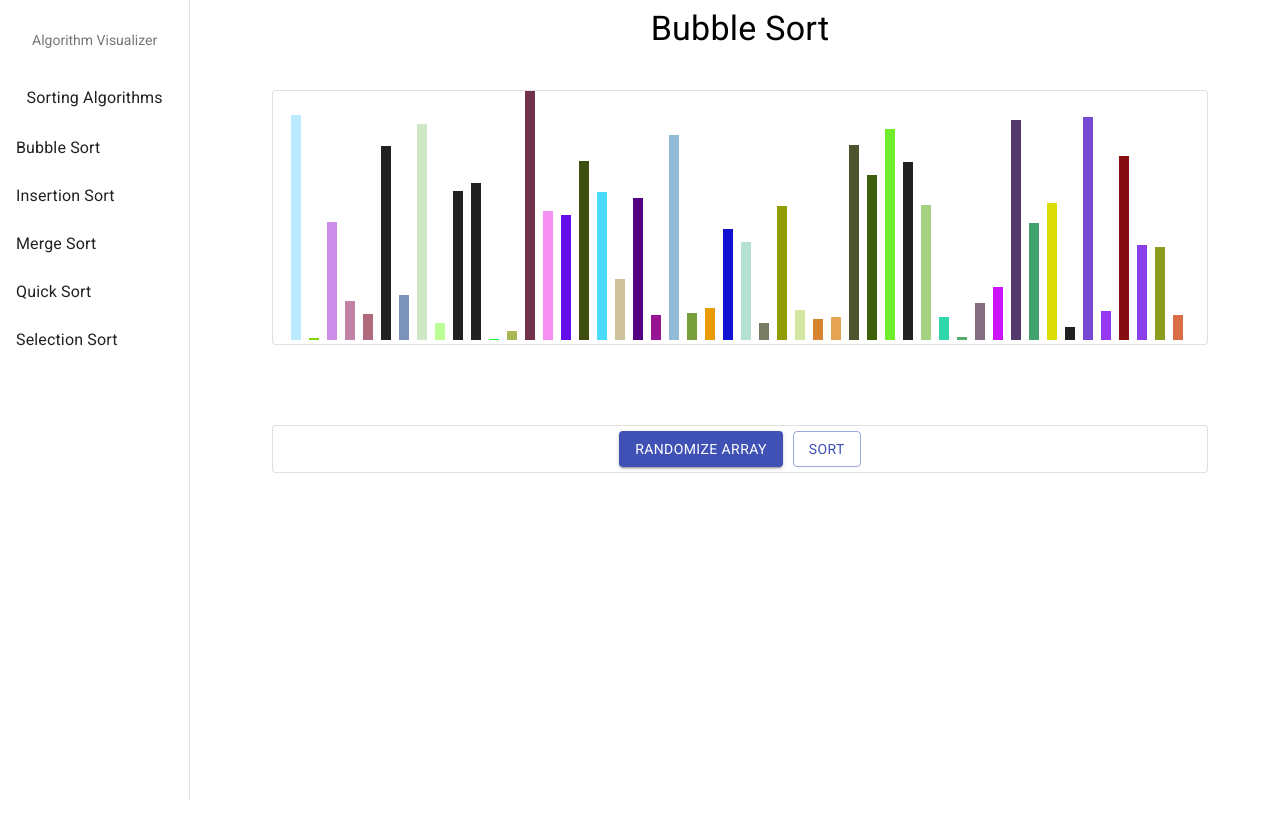
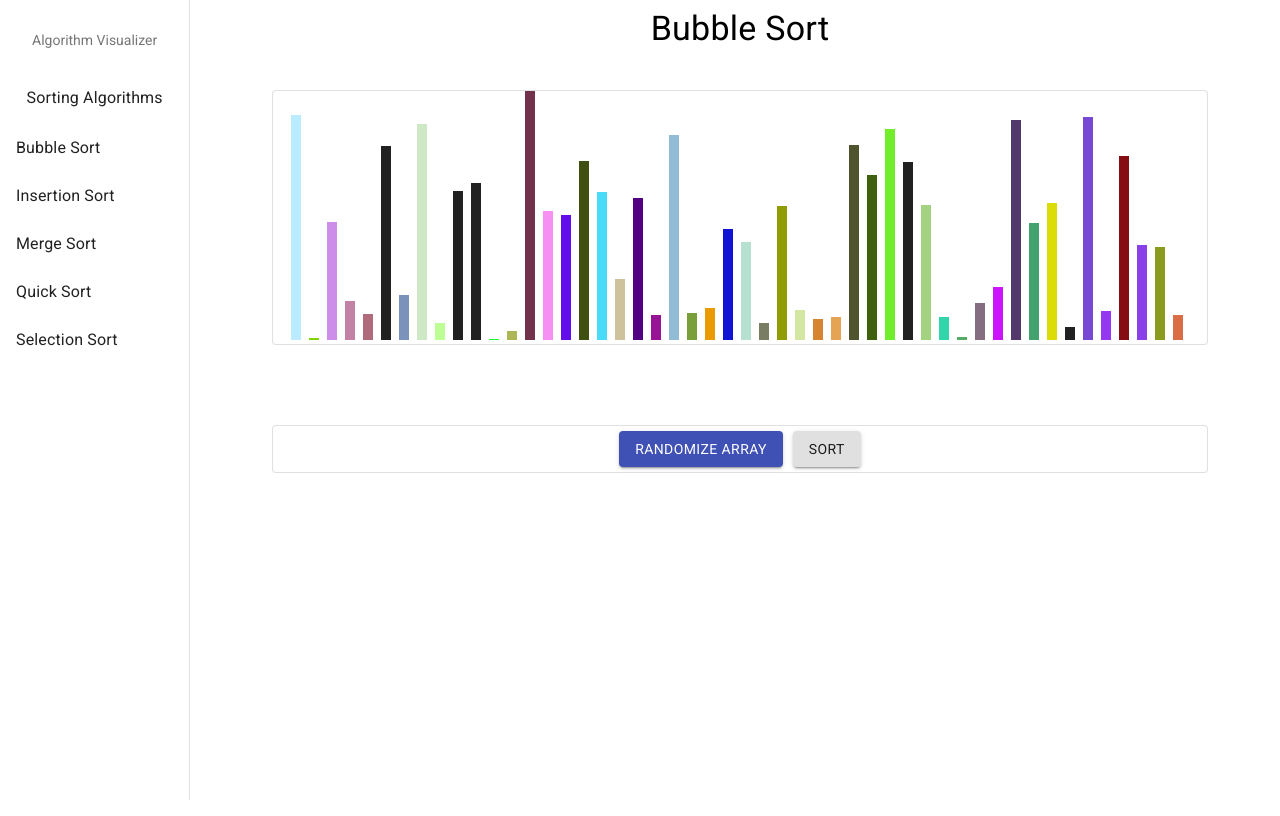
Before and after one commit to sahuashi/algorithm-visualizer, a React (Create React App) app: page / in a window 1280 px wide. Built offline with nearby package versions, Linux system fonts and the light colour scheme; the HTML template or start-up script is replaced by a standard one.

Commit message:
Fix merge sort

```diff
--- a/src/App.js
+++ b/src/App.js
@@ -14,6 +14,7 @@ import selectionSort from "./algorithms/selection-sort";
 function App() {
   const [selectedAlgorithm, setSelectedAlgorithm] =  useState("Bubble Sort");
   const [array, setArray] = useState(randomizeArray());
+  const [isSorting, setIsSorting] = useState(false);
   const [isSorted, setIsSorted] = useState(false);
 
   const algorithms = {
@@ -31,6 +32,7 @@ function App() {
   }
 
   const sort = () => {
+    setIsSorting(true);
     let sorting = algorithms[selectedAlgorithm](array);
     let iteration = sorting.next();
     var updateAnimation = setInterval(() => {
@@ -40,6 +42,7 @@ function App() {
       iteration = sorting.next();
       if (iteration.done === "true" || !iteration.value){
         clearInterval(updateAnimation);
+        setIsSorting(false);
         setIsSorted(true);
       }
     }, 500);
@@ -48,7 +51,8 @@ function App() {
   return (
     <Container maxWidth="lg" className="container">
       <Sidebar algorithms={algorithms} setSelectedAlgorithm={setSelectedAlgorithm} />
-      <Visualizer array={array} randomize={randomize} selectedAlgorithm={selectedAlgorithm} sort={sort} isSorted={isSorted}/>
+      <Visualizer array={array} randomize={randomize} selectedAlgorithm={selectedAlgorithm}
+      sort={sort} isSorting={isSorting} isSorted={isSorted}/>
     </Container>
   );
 }
--- a/src/algorithms/merge-sort.js
+++ b/src/algorithms/merge-sort.js
@@ -1,4 +1,4 @@
-const mergeSort = (arr) => {
+function* mergeSort(arr) {
     if (arr.length > 1) {
         var A = [], B = [];
         var midpoint = Math.floor(arr.length / 2);
@@ -11,9 +11,9 @@ const mergeSort = (arr) => {
             B.push(arr[i]);
         }
 
-        mergeSort(A);
-        mergeSort(B);
-        merge(A, B, arr);
+        yield* mergeSort(A);
+        yield* mergeSort(B);
+        yield merge(A, B, arr);
     }
     return arr;
 }
@@ -44,6 +44,7 @@ const merge = (A, B, arr) => {
             k++;
         }
     }
+    return arr;
 }
 
 export default mergeSort;
--- a/src/components/Sidebar.js
+++ b/src/components/Sidebar.js
@@ -6,11 +6,6 @@ import ListItemText from "@material-ui/core/ListItemText";
 import ListSubheader from "@material-ui/core/ListSubheader";
 
 export default class Sidebar extends Component {
-  constructor(props) {
-    super(props);
-    console.log("sidebar");
-  }
-
   render() {
     return (
       <Drawer variant="permanent" anchor="left" className="drawer">
--- a/src/components/Visualizer/SettingsBar.js
+++ b/src/components/Visualizer/SettingsBar.js
@@ -5,15 +5,16 @@ import Button from "@material-ui/core/Button";
 
 export default class SettingsBar extends Component {
   render() {
+    let sortButton = this.props.isSorting?
+    <Button className="button" variant="contained" disabled>Sorting in Progress</Button>
+    : <Button className="button" variant="contained" onClick={this.props.sort}>Sort</Button>
     return (
       <Box p={5}>
         <Paper elevation={3} variant="outlined">
         <Button className="button" variant="contained" color="primary" onClick={this.props.randomize}>
           Randomize Array
         </Button>
-        <Button className="button" variant="outlined" color="primary" onClick={this.props.sort}>
-          Sort
-        </Button>
+        {sortButton}
         </Paper>
       </Box>
     );
--- a/src/components/Visualizer/Visualizer.js
+++ b/src/components/Visualizer/Visualizer.js
@@ -15,7 +15,7 @@ export default class Visualizer extends Component {
       <Grid className="main-panel">
         <Typography variant="h4">{this.props.selectedAlgorithm}</Typography>
         <Canvas array={this.props.array} isSorted={this.props.isSorted}/>
-        <SettingsBar randomize={this.props.randomize} sort={this.props.sort}/>
+        <SettingsBar randomize={this.props.randomize} sort={this.props.sort} isSorting={this.props.isSorting}/>
       </Grid>
     );
   }
```
